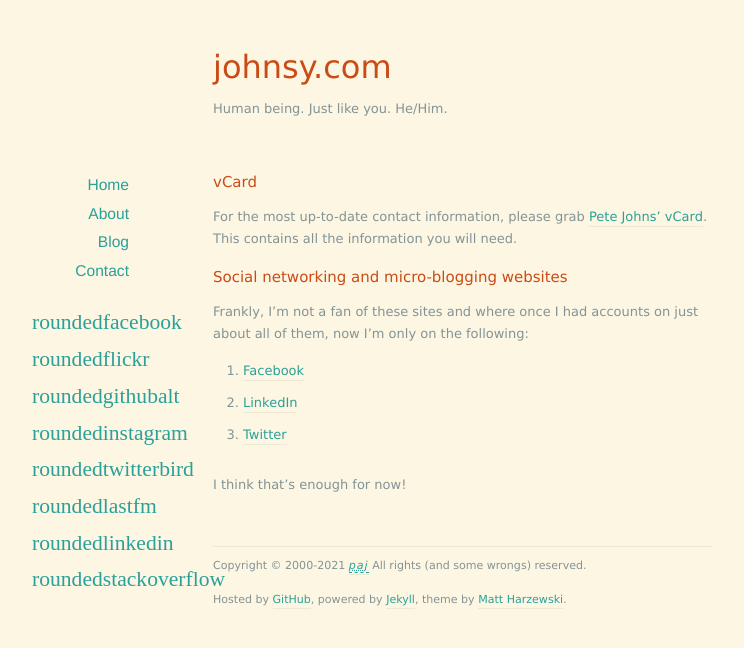
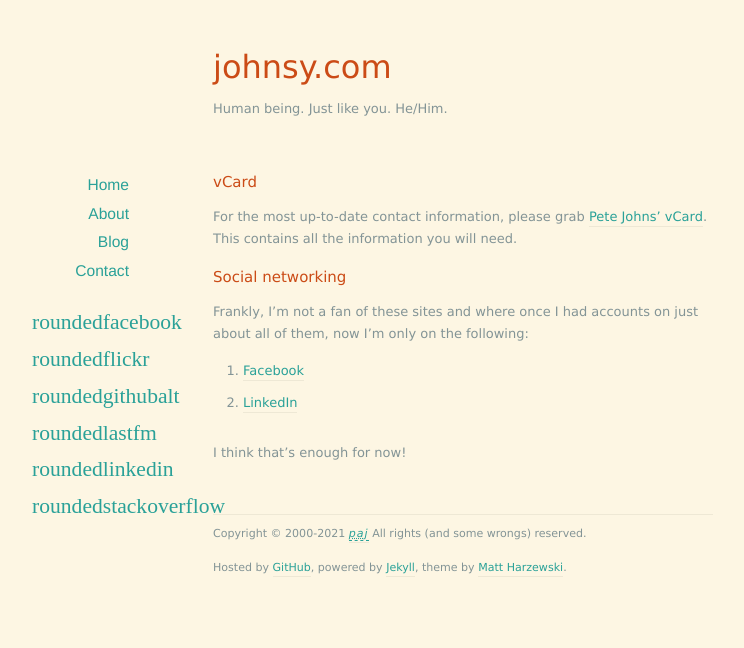
Before and after one commit to johnsyweb/johnsyweb.github.io, a Jekyll site: the page built from contact/index.markdown, in a window 1280 px wide. Shown: the top 648 px of the page, without its empty margins (177-921 px from the left). Built offline with Jekyll 4.4.1, drawn with Linux system fonts in a browser that asks for light colours; nearby versions of some CDN libraries; some web fonts are replaced.

Commit message:
Remove Twitter/Instagram links
I stopped using them at the end of June.
I deleted them at the end of July.

```diff
--- a/_layouts/default.html
+++ b/_layouts/default.html
@@ -94,18 +94,6 @@
                             </a>
                         </li>
 
-                        <li><a href="https://instagram.com/johnsyweb/"
-                                title="@johnsyweb on Instagram"
-                                ><span class='symbol'>roundedinstagram</span>
-                            </a>
-                        </li>
-
-                        <li><a href="https://twitter.com/johnsyweb/"
-                                title="@johnsyweb on Twitter"
-                                ><span class='symbol'>roundedtwitterbird</span>
-                            </a>
-                        </li>
-
                         <li><a href="https://last.fm/user/johnsyweb/"
                                 title="johnsyweb on Last.fm"
                                 ><span class='symbol'>roundedlastfm</span>
--- a/contact/index.markdown
+++ b/contact/index.markdown
@@ -8,13 +8,12 @@
 For the most up-to-date contact information, please grab [Pete Johns'
 vCard](paj.vcf). This contains all the information you will need.
 
-## Social networking and micro-blogging websites
+## Social networking
 
 Frankly, I'm not a fan of these sites and where once I had accounts on just about all of them, now I'm only on the following:
 
 
  - [Facebook](http://facebook.com/johnsyweb)
  - [LinkedIn](http://linkedin.com/in/johnsyweb)
- - [Twitter](http://twitter.com/johnsyweb)
 
 I think that's enough for now!
```
